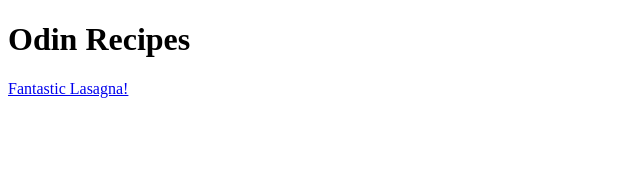
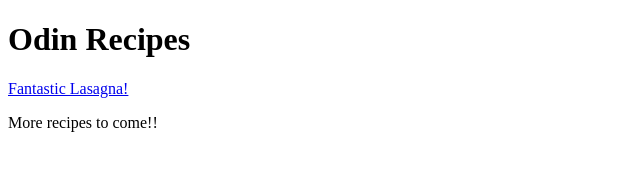
Before and after one commit to Nitestalkr/odin-recipes, a plain HTML site: page index.html in a window 1280 px wide. Shown: the whole page, without its empty margins (0-640 px from the left). Drawn offline with Linux system fonts and the light colour scheme.

Commit message:
Update index.html

```diff
--- a/index.html
+++ b/index.html
@@ -6,7 +6,7 @@
     <meta charset="UTF-8">
     <meta http-equiv="X-UA-Compatible" content="IE=edge">
     <meta name="viewport" content="width=device-width, initial-scale=1.0">
-    <title>Document</title>
+    <title>Recipes</title>
 
 
 
@@ -19,6 +19,8 @@
 
 <a href= "./recipes/lasagna.html">Fantastic Lasagna!</a>
 
+    <p>More recipes to come!!</p>
+
 </body>
 
 
```
